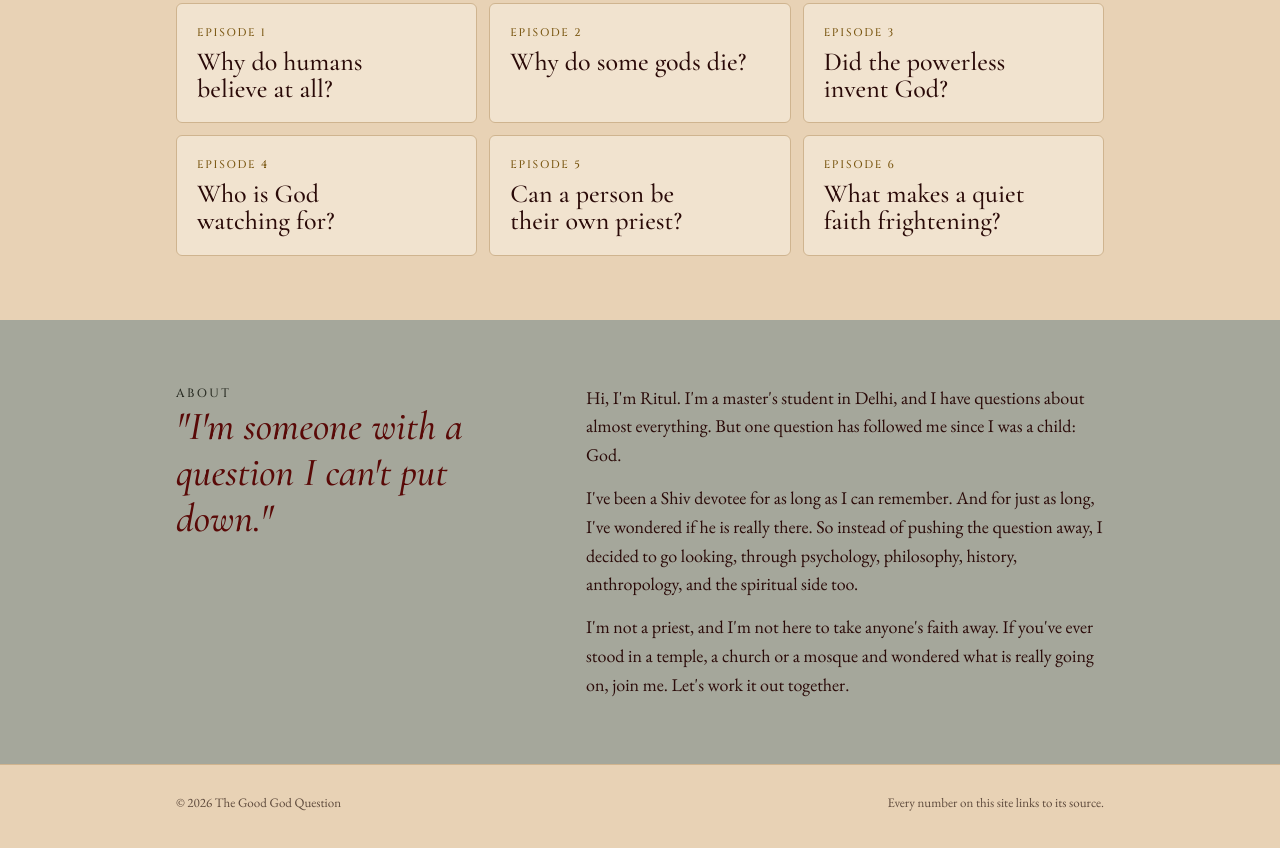
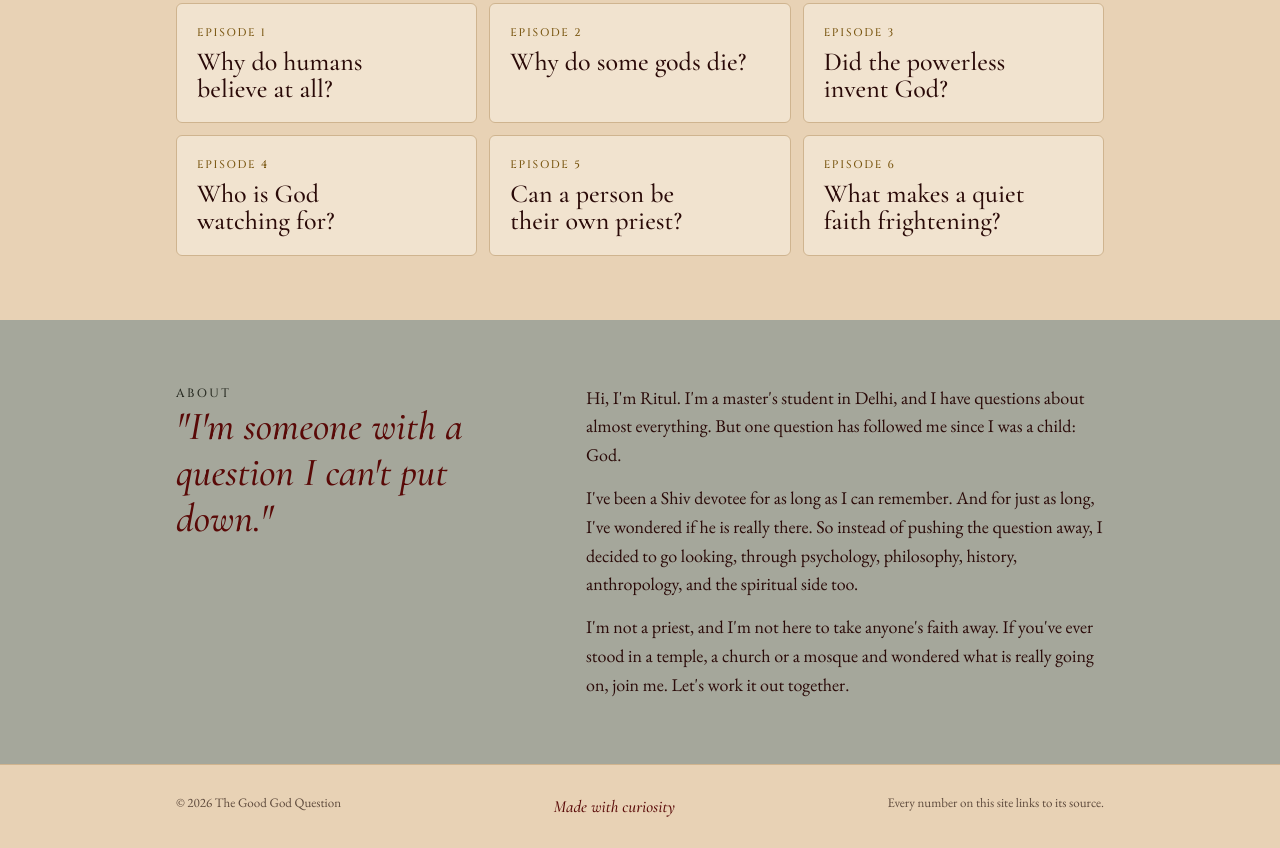
Before and after one commit to thrgoodgodquestion/thegoodgofquestion-site, a plain HTML site: page index.html in a window 1280 px wide. Shown: the part 1418-2266 px from the top of the page. Drawn offline with nearby package versions, Linux system fonts and the light colour scheme.

Commit message:
Add 'Made with curiosity' to the footer
Co-Authored-By: Claude Opus 5.5 <noreply@anthropic.com>
Claude-Session: https://claude.ai/code/session_01LrD28AFSptwdHdRejV6g4y

```diff
--- a/index.html
+++ b/index.html
@@ -98,6 +98,7 @@ section.block .head p{margin:0;color:var(--muted)}
 
 footer{border-top:1px solid var(--line)}
 footer .in{padding-block:28px;display:flex;justify-content:space-between;gap:16px;flex-wrap:wrap;color:var(--muted);font-size:13px}
+footer .made{font-family:var(--display);font-style:italic;font-size:17px;color:var(--ink)}
 @media (prefers-reduced-motion:reduce){html{scroll-behavior:auto}}
 </style>
 </head>
@@ -157,6 +158,7 @@ footer .in{padding-block:28px;display:flex;justify-content:space-between;gap:16p
 
 <footer><div class="in">
   <span>© 2026 The Good God Question</span>
+  <span class="made">Made with curiosity</span>
   <span>Every number on this site links to its source.</span>
 </div></footer>
 
```
